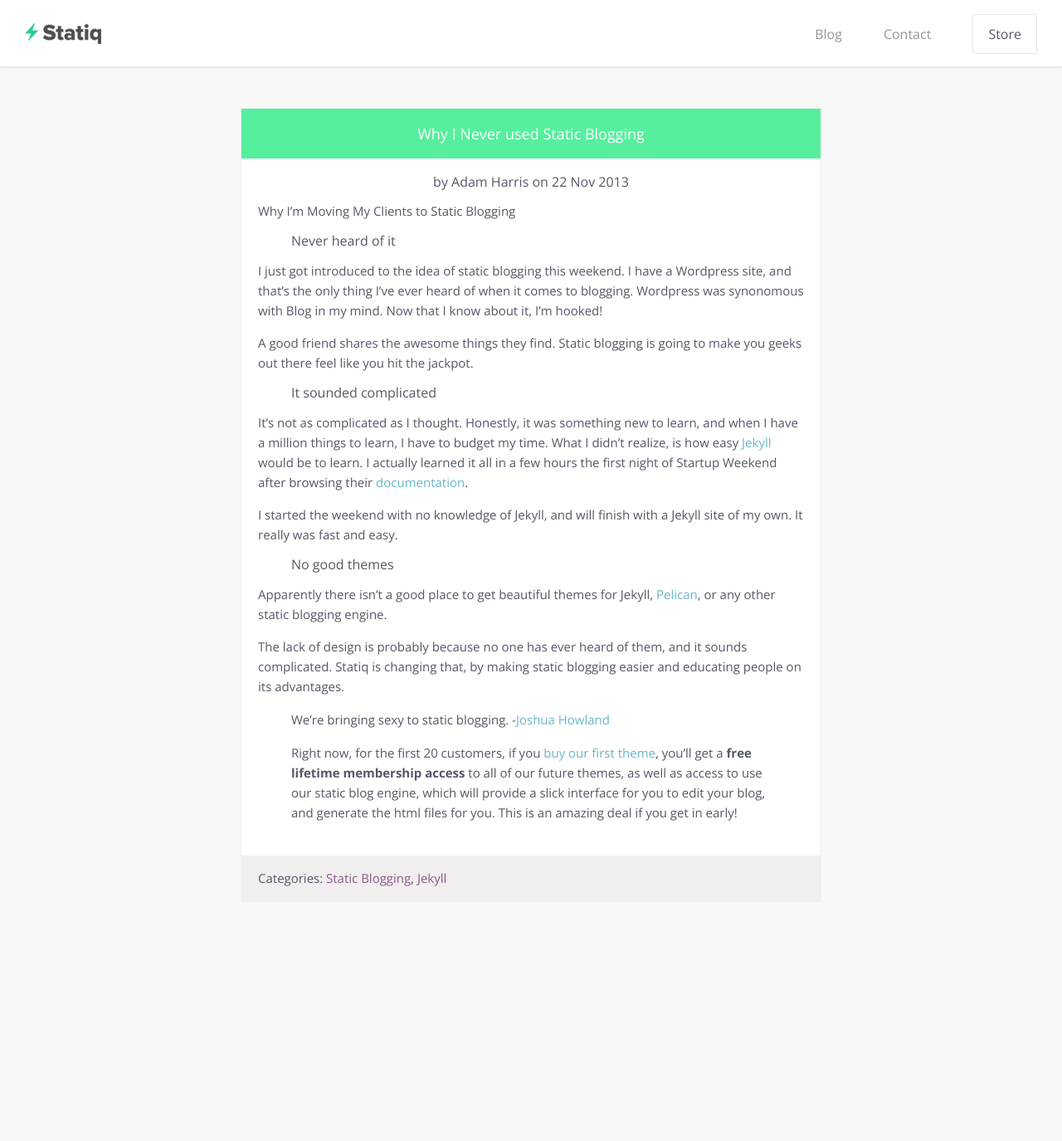
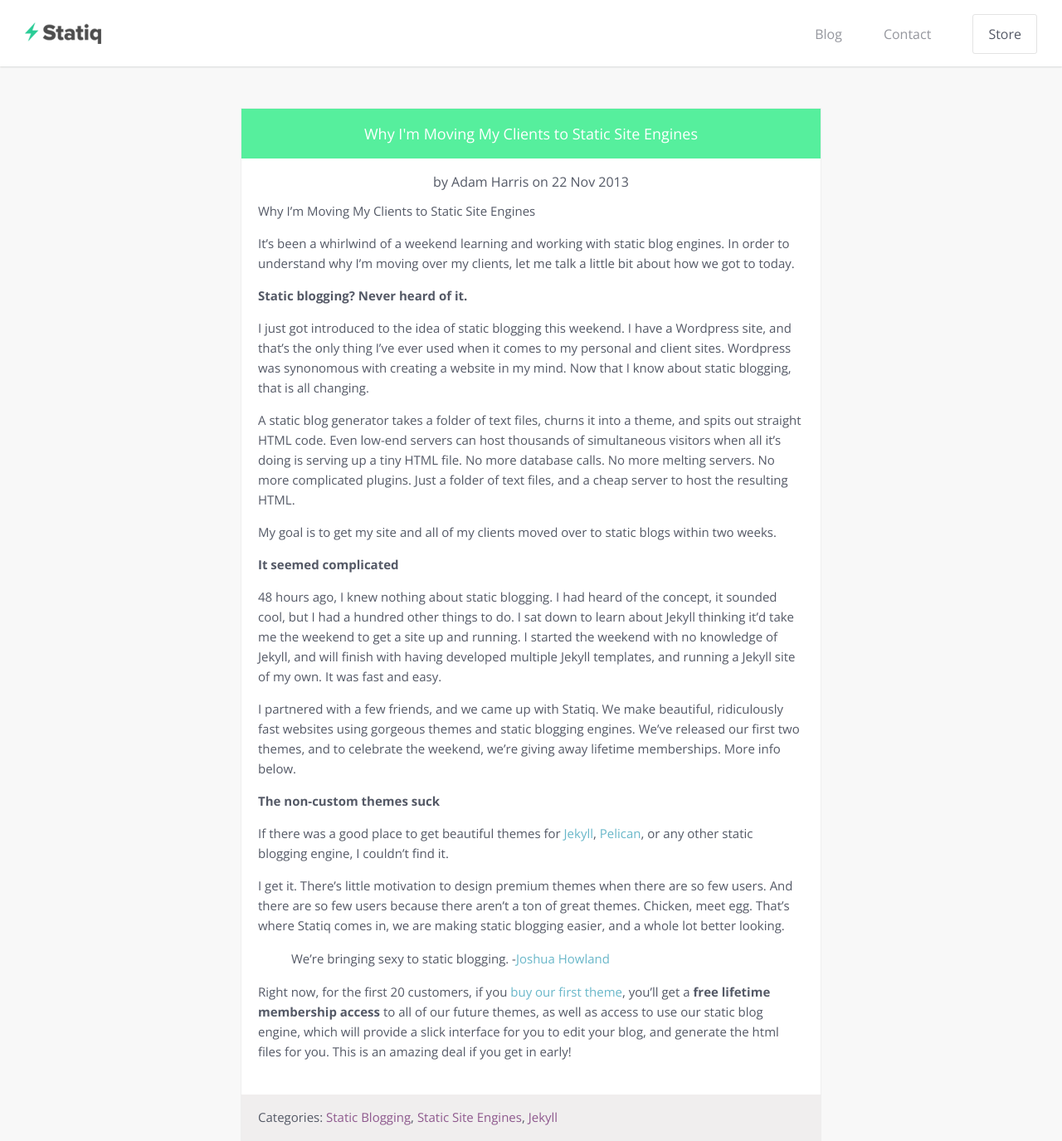
Before and after one commit to statiq-io/statiq-site, a Jekyll site: the page built from _posts/2013-11-23-why-i-never-used-static-blogging.markdown, in a window 1280 px wide. Shown: the whole page at 83% size. Built offline with Jekyll 4.4.1, drawn with Linux system fonts in a browser that asks for light colours; nearby versions of some CDN libraries; Markdown is read by kramdown in place of the engine named in the settings; before the commit the page ends 1087 px from its top, so only the background shows below that.

Commit message:
Update blog post

```diff
--- a/_posts/2013-11-23-why-i-never-used-static-blogging.markdown
+++ b/_posts/2013-11-23-why-i-never-used-static-blogging.markdown
@@ -1,36 +1,41 @@
 ---
 layout: post
-title: Why I Never used Static Blogging
+title: Why I'm Moving My Clients to Static Site Engines
 date: 2013-11-22 11:16:00
 author: Adam Harris
 author_twitter: a_harris88
 categories:
   - Static Blogging
+  - Static Site Engines
   - Jekyll
 slug: why-i-never-used-static-blogging
 ---
 
 
-Why I'm Moving My Clients to Static Blogging
+Why I'm Moving My Clients to Static Site Engines
 
-1. Never heard of it
+It's been a whirlwind of a weekend learning and working with static blog engines. In order to understand why I'm moving over my clients, let me talk a little bit about how we got to today.
 
-I just got introduced to the idea of static blogging this weekend. I have a Wordpress site, and that's the only thing I've ever heard of when it comes to blogging. Wordpress was synonomous with Blog in my mind. Now that I know about it, I'm hooked!
+**Static blogging? Never heard of it.**
 
-A good friend shares the awesome things they find. Static blogging is going to make you geeks out there feel like you hit the jackpot.
+I just got introduced to the idea of static blogging this weekend. I have a Wordpress site, and that's the only thing I've ever used when it comes to my personal and client sites. Wordpress was synonomous with creating a website in my mind. Now that I know about static blogging, that is all changing.
 
-2. It sounded complicated
+A static blog generator takes a folder of text files, churns it into a theme, and spits out straight HTML code. Even low-end servers can host thousands of simultaneous visitors when all it's doing is serving up a tiny HTML file. No more database calls. No more melting servers. No more complicated plugins. Just a folder of text files, and a cheap server to host the resulting HTML.
 
-It's not as complicated as I thought. Honestly, it was something new to learn, and when I have a million things to learn, I have to budget my time. What I didn't realize, is how easy [Jekyll](http://jekyllrb.com/) would be to learn. I actually learned it all in a few hours the first night of Startup Weekend after browsing their [documentation](http://jekyllrb.com/docs/home/).
+My goal is to get my site and all of my clients moved over to static blogs within two weeks.
 
-I started the weekend with no knowledge of Jekyll, and will finish with a Jekyll site of my own. It really was fast and easy.
+**It seemed complicated**
 
-3. No good themes
+48 hours ago, I knew nothing about static blogging. I had heard of the concept, it sounded cool, but I had a hundred other things to do. I sat down to learn about Jekyll thinking it'd take me the weekend to get a site up and running. I started the weekend with no knowledge of Jekyll, and will finish with having developed multiple Jekyll templates, and running a Jekyll site of my own. It was fast and easy.
 
-Apparently there isn't a good place to get beautiful themes for Jekyll, [Pelican](http://docs.getpelican.com/en/3.3.0/), or any other static blogging engine.
+I partnered with a few friends, and we came up with Statiq. We make beautiful, ridiculously fast websites using gorgeous themes and static blogging engines. We've released our first two themes, and to celebrate the weekend, we're giving away lifetime memberships. More info below.
 
-The lack of design is probably because no one has ever heard of them, and it sounds complicated. Statiq is changing that, by making static blogging easier and educating people on its advantages.
+**The non-custom themes suck**
+
+If there was a good place to get beautiful themes for [Jekyll](http://jekyllrb.com/), [Pelican](http://docs.getpelican.com/en/3.3.0/), or any other static blogging engine, I couldn't find it.
+
+I get it. There's little motivation to design premium themes when there are so few users. And there are so few users because there aren't a ton of great themes. Chicken, meet egg. That's where Statiq comes in, we are making static blogging easier, and a whole lot better looking.
 
 >We're bringing sexy to static blogging. -[Joshua Howland](http://twitter.com/jkhowland)
 
->Right now, for the first 20 customers, if you [buy our first theme](http://www.store.statiq.io/), you'll get a **free lifetime membership access** to all of our future themes, as well as access to use our static blog engine, which will provide a slick interface for you to edit your blog, and generate the html files for you. This is an amazing deal if you get in early!
+Right now, for the first 20 customers, if you [buy our first theme](http://www.store.statiq.io/), you'll get a **free lifetime membership access** to all of our future themes, as well as access to use our static blog engine, which will provide a slick interface for you to edit your blog, and generate the html files for you. This is an amazing deal if you get in early!
```
Also changed, not shown: 1 other file.
